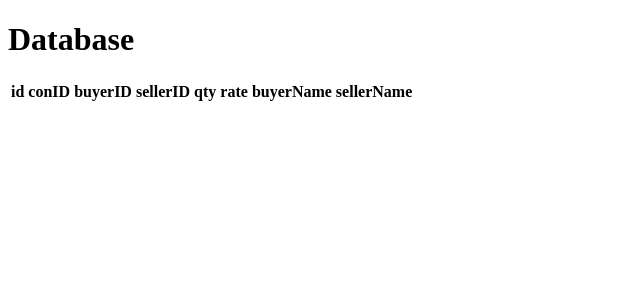
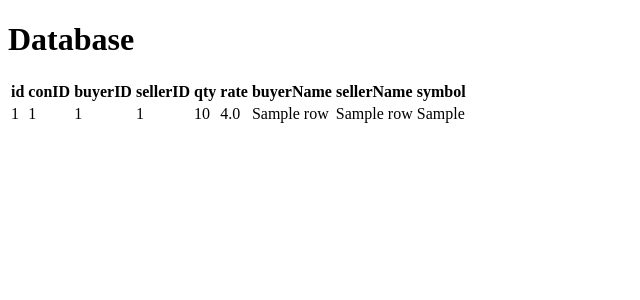
Before and after one commit to gotoSK/realtime-stock-trader, a Flask app: template templates/viewDB.html in a window 1280 px wide. Shown: the top 300 px of the page, without its empty margins (0-640 px from the left). Run offline with Flask 3, Linux system fonts and the light colour scheme; the template is opened without the code that fills it: values that come from a table or form of the project are taken from there, others are empty; tables that the repository leaves empty hold one stand-in row (values such as "Sample post"); lists and menus that the app fills with data are empty; parts of the project's set-up code (start-up, migrations or seed data) failed here and were passed over.

Commit message:
display all

```diff
--- a/templates/viewDB.html
+++ b/templates/viewDB.html
@@ -21,9 +21,9 @@
                     <th>rate</th>
                     <th>buyerName</th>
                     <th>sellerName</th>
+                    <th>symbol</th>
                 </tr>
                 {% for data in database %}
-                <!-- {% if data.buyerID == '100' %} -->
                     <tr>
                         <td>{{ data.id }}</td>
                         <td>{{ data.conID }}</td>
@@ -33,8 +33,8 @@
                         <td>{{ data.rate }}</td>
                         <td>{{ data.buyerName }}</td>
                         <td>{{ data.sellerName }}</td>
+                        <td>{{ data.symbol }}</td>
                     </tr>
-                <!-- {% endif %} -->
                 {% endfor %}
             </table>
         {% endif %}
```
Lines whose indentation alone changed are shown as unchanged.
